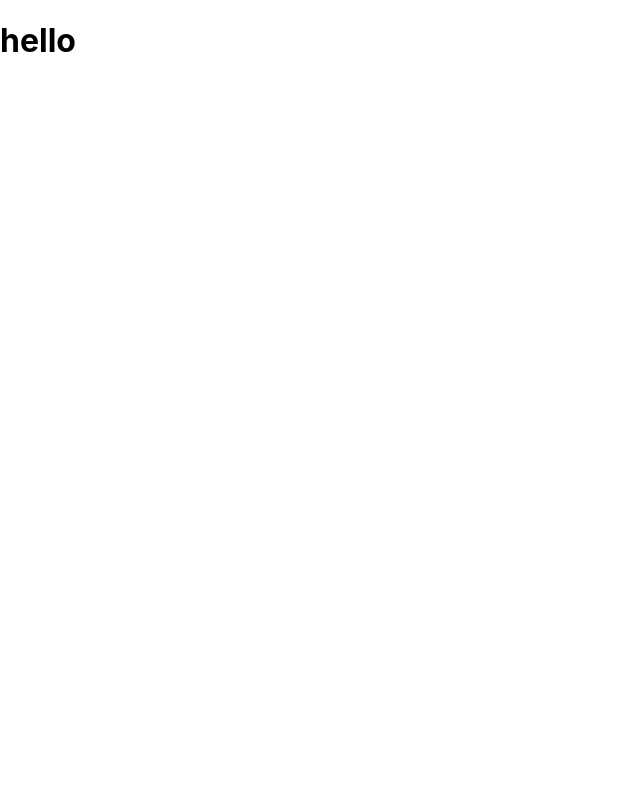
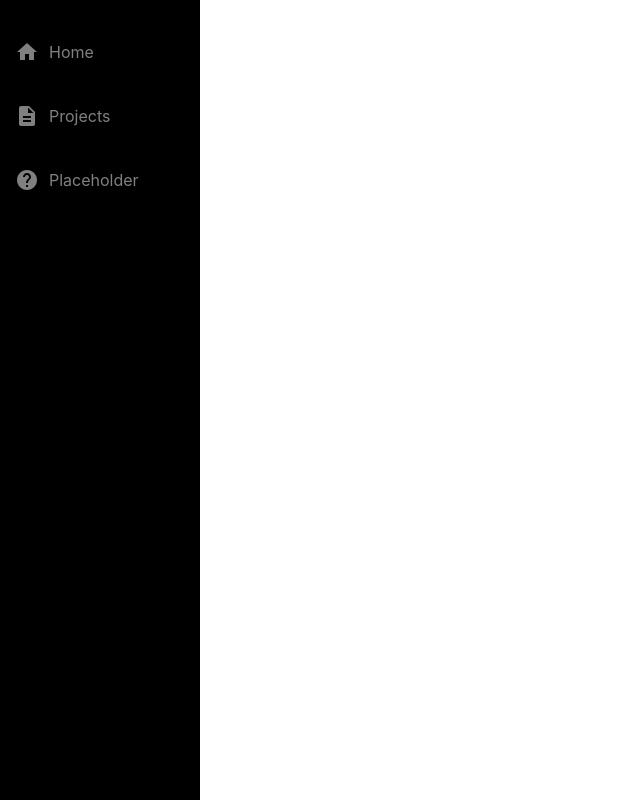
Before and after one commit to m-ramm/m-ramm-website, a React (Create React App) app: page / in a window 1280 px wide. Shown: the whole page, without its empty margins (0-640 px from the left). Built offline with nearby package versions, Linux system fonts and the light colour scheme.

Commit message:
navbar template/css

```diff
--- a/package.json
+++ b/package.json
@@ -8,6 +8,7 @@
     "@testing-library/user-event": "^12.8.3",
     "react": "^17.0.2",
     "react-dom": "^17.0.2",
+    "react-router-dom": "^6.0.2",
     "react-scripts": "4.0.3",
     "web-vitals": "^1.1.2"
   },
--- a/public/index.html
+++ b/public/index.html
@@ -24,6 +24,8 @@
       work correctly both with client-side routing and a non-root public URL.
       Learn how to configure a non-root public URL by running `npm run build`.
     -->
+    <link href="https://fonts.googleapis.com/icon?family=Material+Icons"
+      rel="stylesheet">
     <title>React App</title>
   </head>
   <body>
--- a/src/App.css
+++ b/src/App.css
@@ -1,5 +1,6 @@
 .App {
   text-align: center;
+  margin-left: 200px;
 }
 
 .App-logo {
@@ -36,3 +37,46 @@
     transform: rotate(360deg);
   }
 }
+
+nav {
+  display: flex;
+  flex-direction: column;
+  justify-content: left;
+  height: 100%;
+  width: 200px;
+  position: fixed;
+  z-index: 1;
+  top: 0;
+  left: 0;
+  overflow-x: hidden;
+  padding-top: 20px;
+  background-color: black;
+}
+
+.btn-container {
+  display: flex;
+  align-items: center;
+  background-color: black;
+  padding-left: 15px;
+  padding-right: 50px;
+  padding-bottom: 20px;
+  padding-top: 20px;
+}
+.btn-container:hover {
+  cursor: pointer;
+}
+.btn {
+  color: grey;
+  transition: 100ms color ease-in;
+}
+.btn-container:hover > .btn {
+  color: white;
+}
+.icon {
+  padding-right: 10px;
+  color: grey;
+  transition: 100ms color ease-in;
+}
+.btn-container:hover > .icon {
+  color: white;
+}
--- a/src/App.js
+++ b/src/App.js
@@ -1,12 +1,28 @@
 import logo from './logo.svg';
 import './App.css';
 import Header from './components/Header.js'
+import Navbar from './components/Navbar.js'
+import Home from './components/Home.js'
+import Projects from './components/Projects.js'
+
+import {
+  BrowserRouter as Router,
+  Routes,
+  Route
+} from 'react-router-dom';
 
 function App() {
   return (
-    <div>
+    <Router>
+      <Navbar />
       <Header />
-    </div>
+      <Routes>
+        <Route path="/" element={<Home />} />
+        <Route path="/projects" element={<Projects />} />
+      </Routes>
+
+
+    </Router>
   );
 }
 
--- a/src/components/Header.js
+++ b/src/components/Header.js
@@ -8,7 +8,7 @@ function Header( {text} ) {
 }
 
 Header.defaultProps = {
-    text: 'hello',
+    text: 'Header',
 }
 
 export default Header
--- /dev/null
+++ b/src/components/Home.js
@@ -0,0 +1,8 @@
+
+const Home = () => {
+    return(
+        <h1>Home</h1>
+    );
+}
+
+export default Home
--- /dev/null
+++ b/src/components/Navbar.js
@@ -0,0 +1,13 @@
+import Navlink from './Navlink.js'
+
+const Navbar = () => {
+    return(
+        <nav>
+            <Navlink text='Home' link='/' icon='home' />
+            <Navlink text='Projects' link='/projects' icon='description' />
+            <Navlink />
+        </nav>
+    );
+}
+
+export default Navbar;
--- /dev/null
+++ b/src/components/Navlink.js
@@ -0,0 +1,27 @@
+import { Link } from "react-router-dom";
+
+const Navlink = ({ text, link, icon }) => {
+    return(
+    //     <div className='btn-container'>
+    //         <span className='material-icons icon'>{icon}</span>
+    //         <Link to={link} style={linkStyling} className='btn'>{text}</Link>
+    //     </div>
+
+        <Link to={link} style={linkStyling} className='btn-container'>
+            <span className='material-icons icon'>{icon}</span>
+            <span className='btn'>{text}</span>
+        </Link>
+
+    );
+}
+
+const linkStyling = {
+    textDecoration:'none',
+};
+
+Navlink.defaultProps = {
+    text: 'Placeholder',
+    icon: 'help',
+    link: '/'
+}
+export default Navlink
--- /dev/null
+++ b/src/components/Projects.js
@@ -0,0 +1,8 @@
+
+const Projects = () => {
+    return (
+        <h1>Projects</h1>
+    )
+}
+
+export default Projects
```
Also changed, not shown: 1 other file (tests, documents, lock files or other folders).
